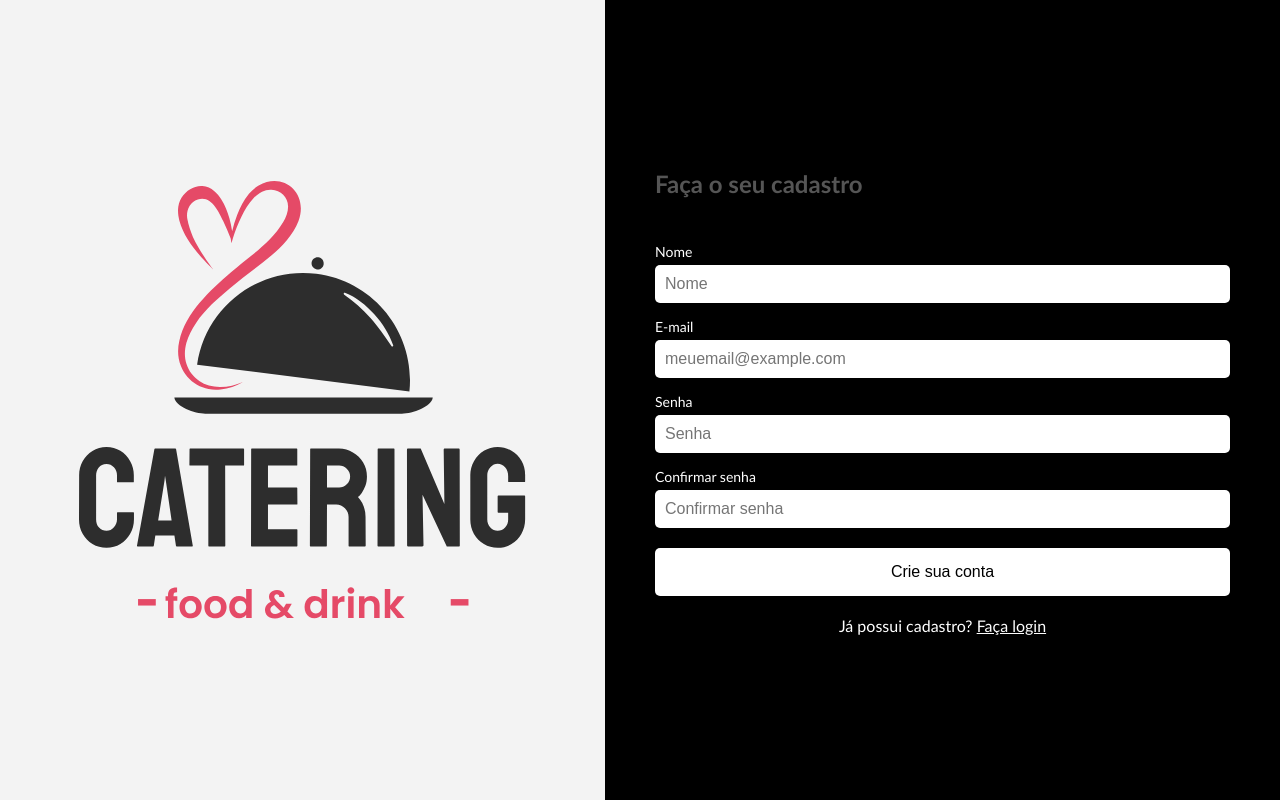
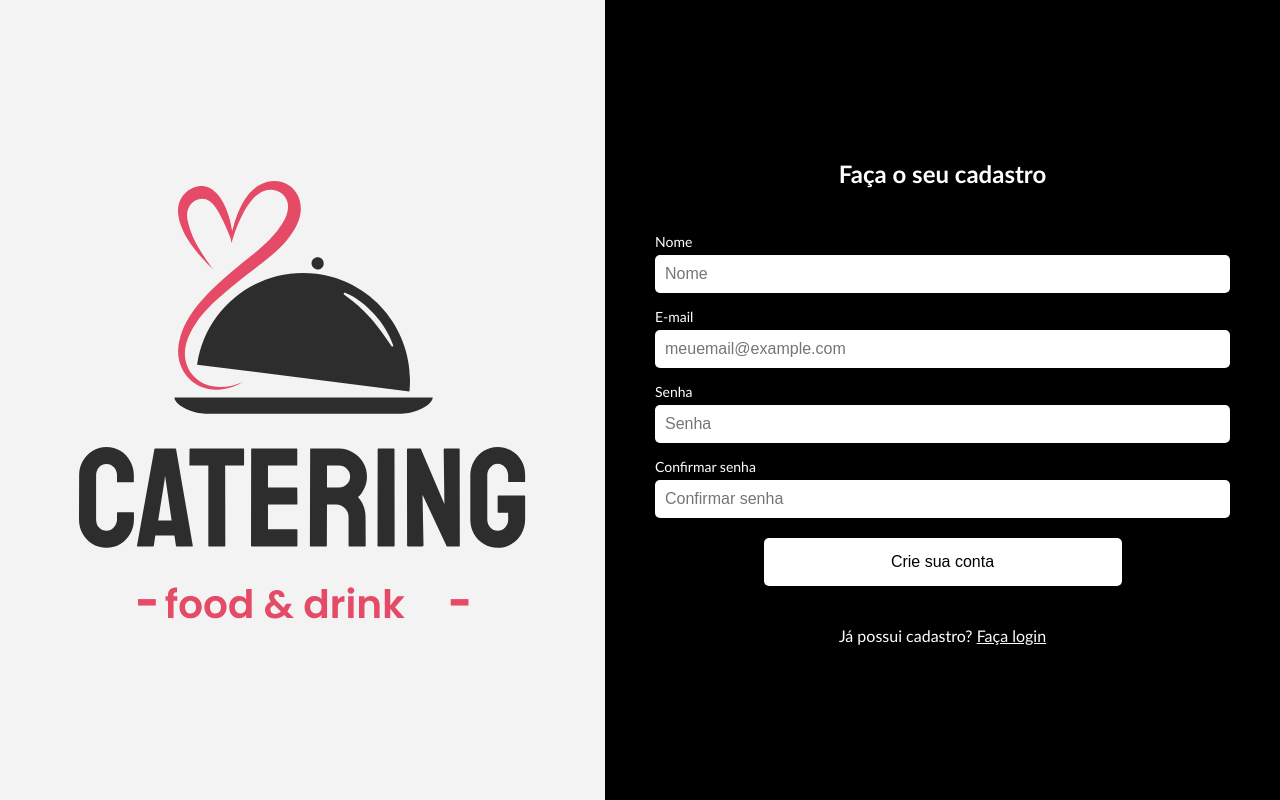
Before and after one commit to ItaloKaua1/DeliverySite, a React (Vite) app in the folder Front/: page /Cadastro in a window 1280 px wide. Built offline with nearby package versions, Linux system fonts and the light colour scheme.

Commit message:
Cadastro detalhes

```diff
--- a/Front/src/pages/Cadastro/Cadastro.css
+++ b/Front/src/pages/Cadastro/Cadastro.css
@@ -4,6 +4,11 @@
     width: 100vw;
     height: 100vh;
     font-family: 'Gill Sans', 'Gill Sans MT', Calibri, 'Trebuchet MS', sans-serif;
+  }
+
+  .formSection h2 {
+    color: #fff;
+    text-align: center;
   }
 
   .logoSection {
@@ -68,13 +73,20 @@
   }
 
   .buttonSectionCadastro {
-    margin-top: 20px;
+    width: 358px;
+    margin: 20px auto;
     padding: 15px;
     font-size: 16px;
     color: #000;
     border: none;
     border-radius: 5px;
     cursor: pointer;
+    display: block;
+  }
+
+  .buttonSectionCadastro:hover {
+    color: white;
+    background-color: #636363;
   }
 
   .formSection button {
```
